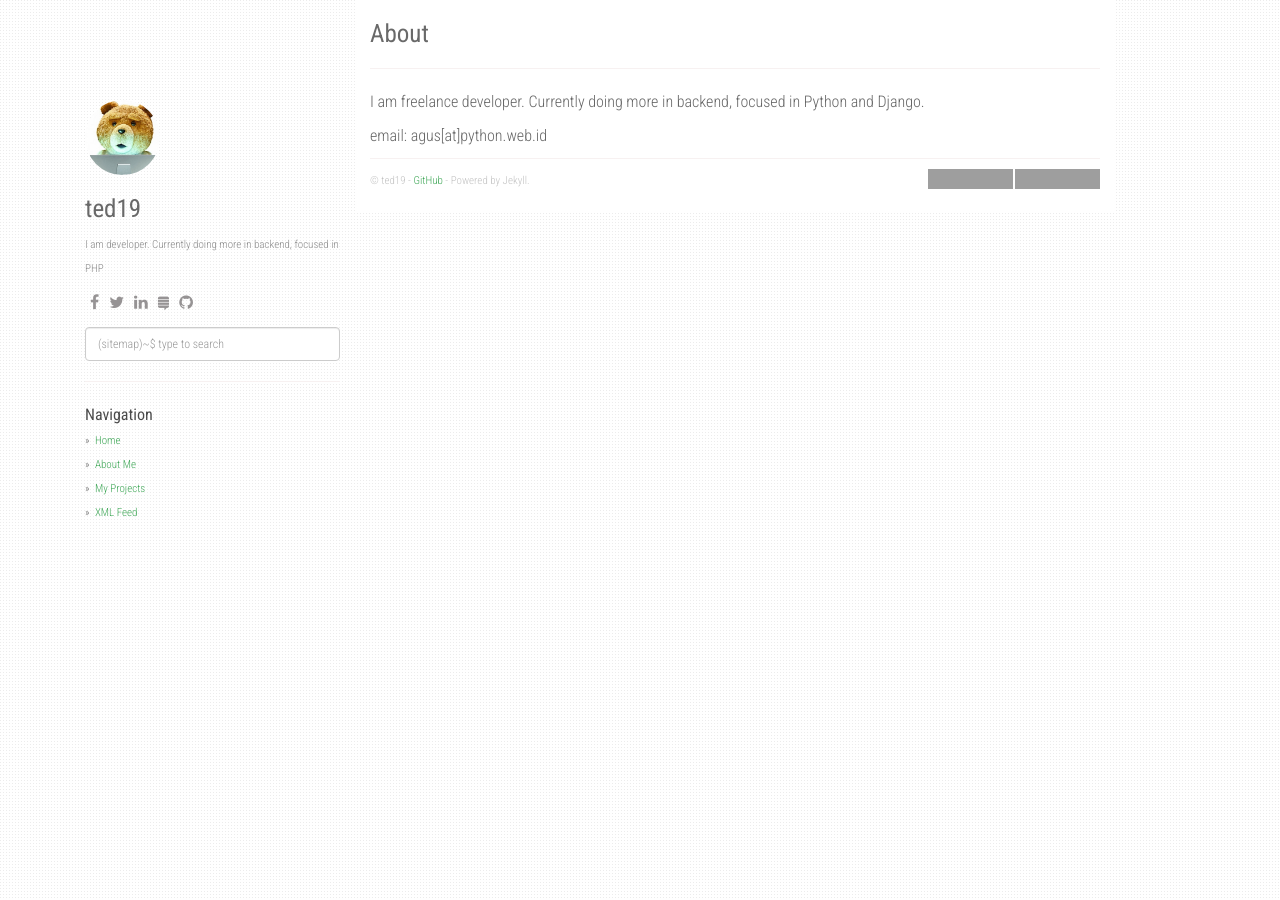
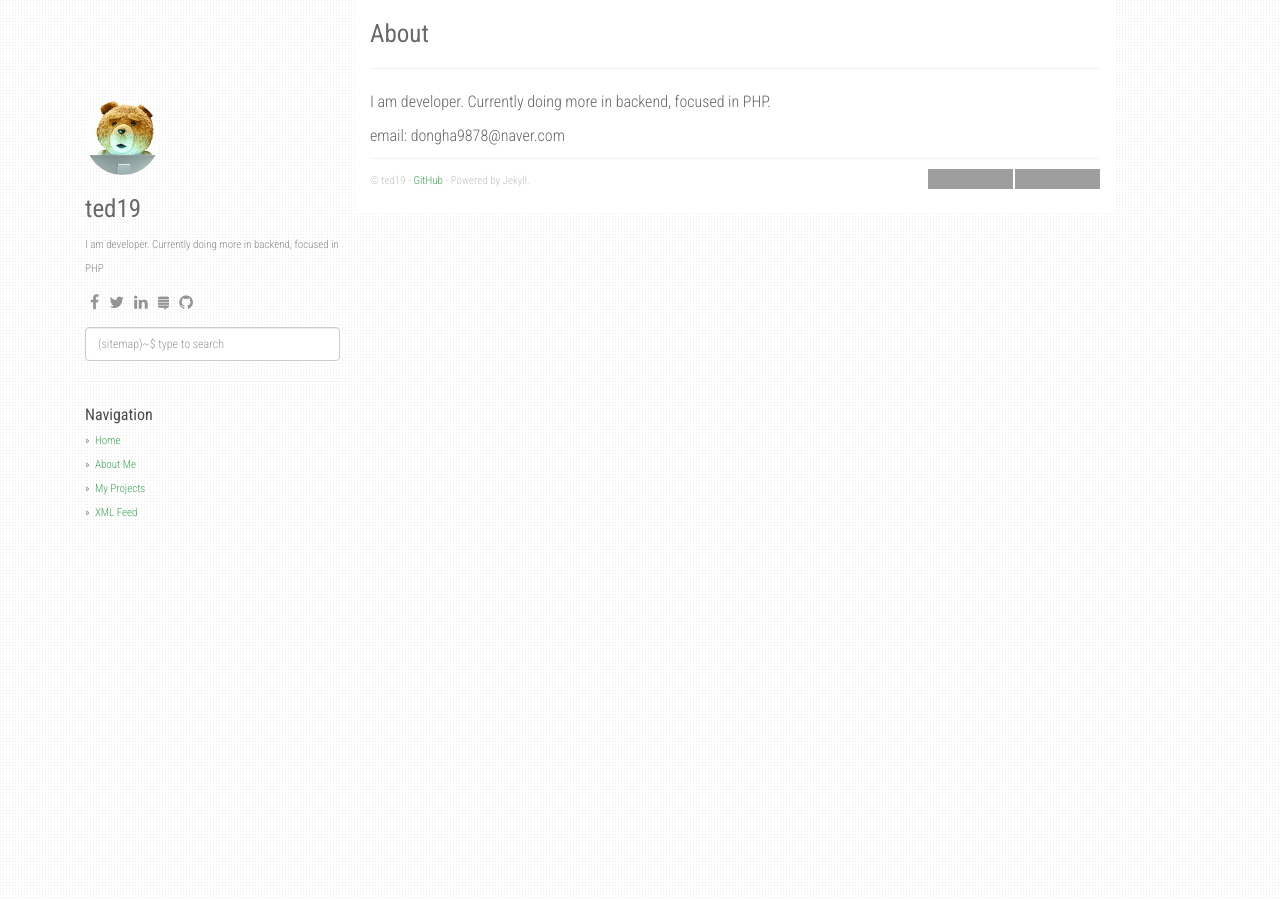
Before and after one commit to agusmakmun/agusmakmun.github.io, a Jekyll site: the page built from about.md, in a window 1280 px wide. Built offline with Jekyll 4.4.1, drawn with Linux system fonts in a browser that asks for light colours; nearby versions of some CDN libraries; grey boxes are pictures that could not be loaded.

Commit message:
Update about.md
소개및 이메일 변경

```diff
--- a/about.md
+++ b/about.md
@@ -4,6 +4,6 @@
 permalink: /about/
 ---
 
-I am freelance developer. Currently doing more in backend, focused in Python and Django.
+I am developer. Currently doing more in backend, focused in PHP.
 
-email: agus[at]python.web.id
+email: dongha9878@naver.com
```
